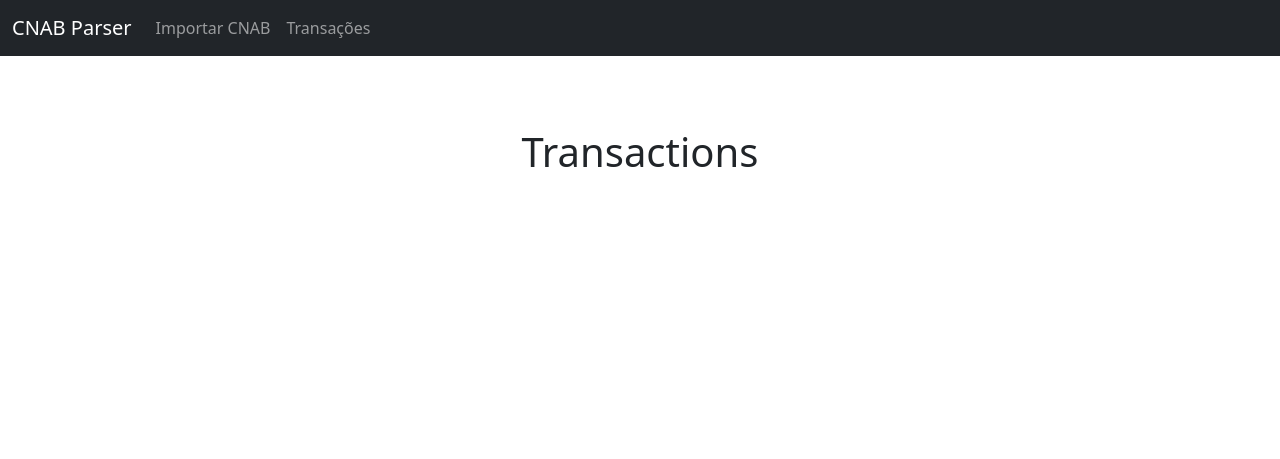
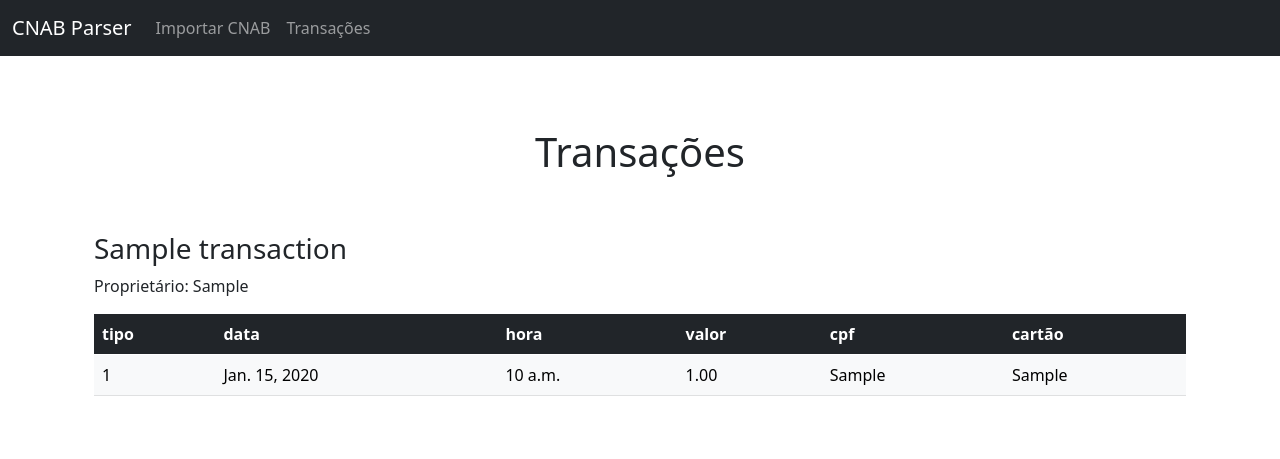
Before and after one commit to mathbrasil/cnab-import-app, a Django app: page /transactions in a window 1280 px wide. Shown: the top 459 px of the page. Run offline with Django 4.2, Linux system fonts and the light colour scheme; tables that the repository leaves empty hold one stand-in row (values such as "Sample post").

Commit message:
feat: creating templates to show imported transactions

```diff
--- a/transactions/templates/transactions.html
+++ b/transactions/templates/transactions.html
@@ -1,8 +1,59 @@
 {% extends 'base/base.html' %}
 
 {% block content %}
-<center>
-  <h1>Transactions</h1>
-</center>
+
+<div class="container">
+    <center>
+        <h1>Transações</h1>
+    </center>
+
+    {% if not transactions %}
+    <p>
+        Para visualizar as transações, realize o upload do arquivo CNAB na
+        página inicial
+    </p>
+    {% endif %}
+
+    <br /><br />
+    <div class="container">
+
+        {% for store in transactions %}
+
+        <h3>{{ store.0.store_name }}</h3>
+        <p>Proprietário: {{ store.0.store_owner }}</p>
+        <table class="table table-hover rounded">
+            <thead>
+                <tr class="table-dark">
+                    <th>tipo</th>
+                    <th>data</th>
+                    <th>hora</th>
+                    <th>valor</th>
+                    <th>cpf</th>
+                    <th>cartão</th>
+                </tr>
+            </thead>
+            <tbody>
+
+                {% for transaction in store %}
+
+                <tr class="table-light">
+                    <td>{{transaction.type}}</td>
+                    <td>{{transaction.date}}</td>
+                    <td>{{transaction.hour}}</td>
+                    <td>{{transaction.value}}</td>
+                    <td>{{transaction.cpf}}</td>
+                    <td>{{transaction.card}}</td>
+                </tr>
+
+                {% endfor %}
+
+            </tbody>
+        </table>
+        <br /><br />
+
+        {% endfor %}
+
+    </div>
+</div>
 
 {% endblock %}
--- a/transactions/urls.py
+++ b/transactions/urls.py
@@ -4,9 +4,4 @@ from . import views
 urlpatterns = [
     path("", views.home, name="home"),
     path("transactions", views.transactions, name="transactions"),
-    # path(
-    #     "transactions/",
-    #     views.TransactionsView.as_view(),
-    #     name="transactions",
-    # ),
 ]
--- /dev/null
+++ b/transactions/utils/__init__.py
@@ -0,0 +1,2 @@
+from .cnab_parser import *
+from .stores_check import *
--- /dev/null
+++ b/transactions/utils/stores_check.py
@@ -0,0 +1,7 @@
+def stores_check(transactions):
+    stores = []
+    for item in transactions:
+        if item.store_name not in stores:
+            stores.append(item.store_name)
+
+    return stores
--- a/transactions/views.py
+++ b/transactions/views.py
@@ -1,48 +1,39 @@
-from django.shortcuts import render
-from rest_framework.views import APIView, Request, Response, status
-from django.forms.models import model_to_dict
+from django.shortcuts import render, redirect
 
 from .models import Transaction
 
+from .utils import cnab_parser, stores_check
+
+import ipdb
+
 
 def home(request):
+    if request.method == "POST":
+        cnab_file = request.FILES["cnab_file"]
+        transactions = cnab_parser(cnab_file)
+
+        transactions_obj = [Transaction(**item) for item in transactions]
+        Transaction.objects.bulk_create(transactions_obj)
+
+        return redirect("/transactions")
 
     return render(request, "home.html", {})
 
 
 def transactions(request):
+    transactions = Transaction.objects.all()
 
-    return render(request, "transactions.html", {})
+    stores = stores_check(transactions)
+    stores_transactions = []
 
+    for store in stores:
+        item = Transaction.objects.filter(store_name=store)
+        stores_transactions.append(list(item))
 
-class TransactionsView(APIView):
-    def post(self, request: Request) -> Response:
-        cnab_file = request.FILES["cnab_files"].read()
-        cnab_file = open("cnab.txt", "r")
-        transactions = []
-
-        while True:
-            file_line = cnab_file.readline()
-
-            if not file_line:
-                break
-
-            transaction = {
-                "type": int(file_line[0:1]),
-                "date": file_line[1:9],
-                "value": int(file_line[9:19]) / 100,
-                "cpf": file_line[19:30],
-                "card": file_line[30:42],
-                "hour": file_line[42:48],
-                "store_owner": file_line[48:62].replace("\n", "").strip(),
-                "store_name": file_line[62:81].replace("\n", "").strip(),
-            }
-
-            transactions.append(transaction)
-
-        created_transactions = Transaction.objects.bulk_create(transactions)
-        transactions_obj = model_to_dict(created_transactions)
-
-        print(transactions_obj)
-
-        return Response(created_transactions, status.HTTP_201_CREATED)
+    return render(
+        request,
+        "transactions.html",
+        {
+            "transactions": stores_transactions,
+        },
+    )
```
Also changed, not shown: _core/settings.py (+8 -1 lines), cnab.txt (deleted, +0 -21 lines), requirements.txt (+19 -0 lines), transactions/templates/home.html (+8 -3 lines), transactions/utils/cnab_parser.py (added, +25 -0 lines), transactions/utils/transaction_types.py (added, +11 -0 lines), 2 other files.
